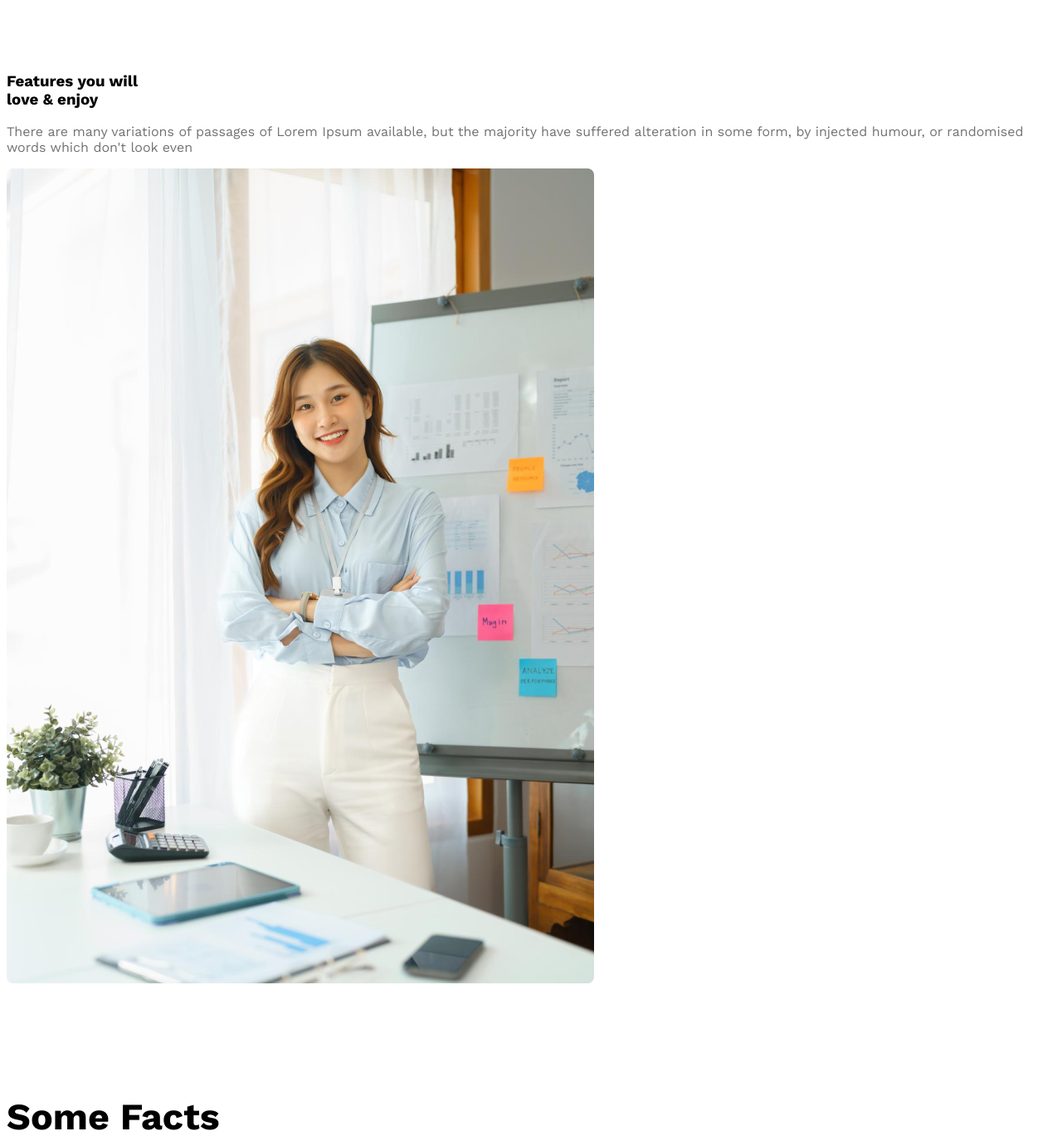
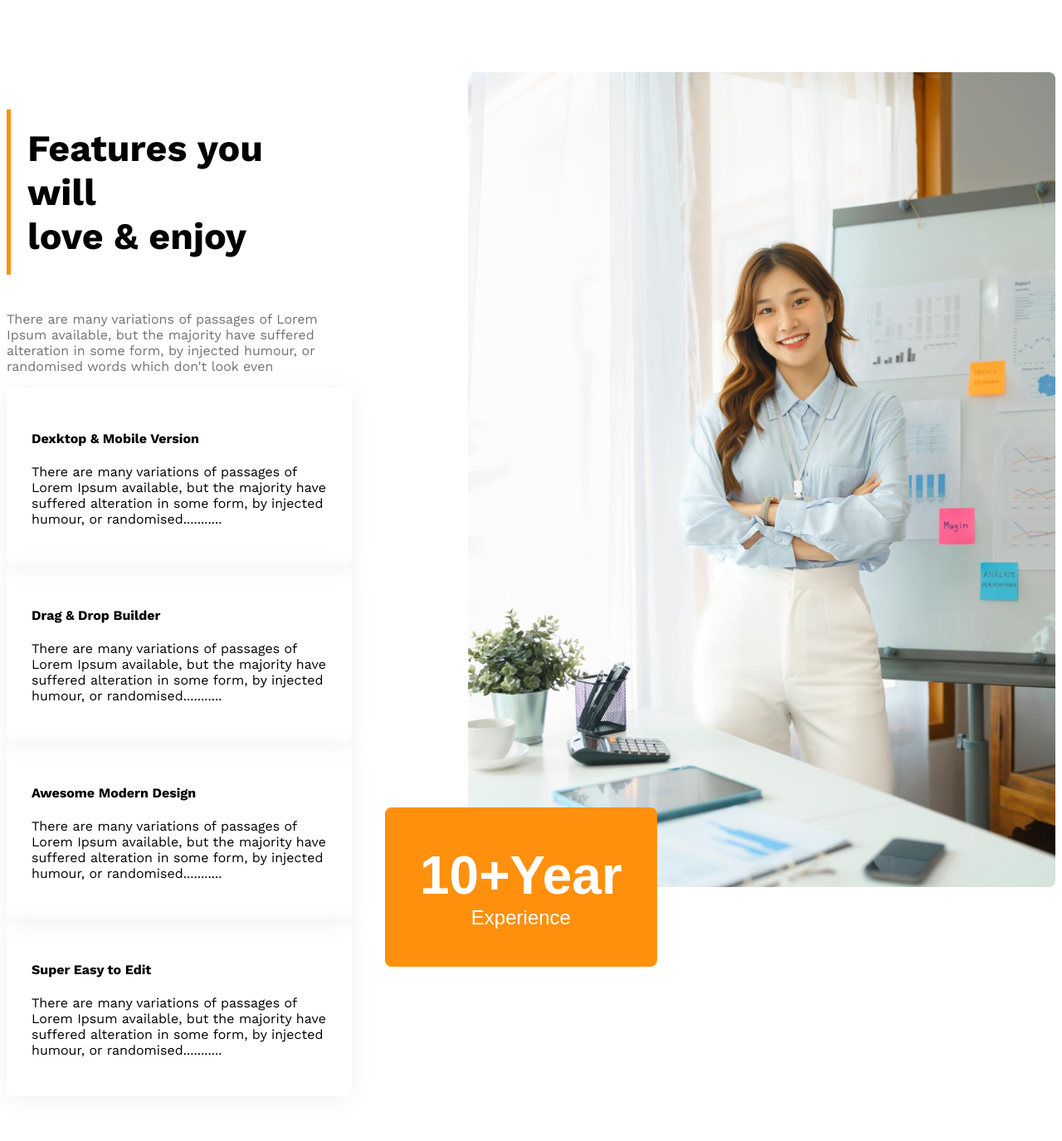
Before and after one commit to ropukdeb/g3-architects-repo, a plain HTML site: page index.html in a window 1280 px wide. Shown: the part 1820-3195 px from the top of the page at 83% size. Drawn offline with nearby package versions, Linux system fonts and the light colour scheme; a web font is replaced by a local one.

Commit message:
module 10-8 complete

```diff
--- a/index.html
+++ b/index.html
@@ -52,10 +52,35 @@
         <!-- features section start -->
          <section class="features">
             <div>
-                <h3 class="features">Features you will <br>love & enjoy</h3>
-                <p class="text-light-gray">There are many variations of passages of Lorem Ipsum available, but the majority have suffered alteration in some form, by injected humour, or randomised words which don't look even</p>
+                <div>
+                    <h3 id="feature-section-titl" class="section-title">Features you will <br> love & enjoy</h3>
+                    <p class="text-light-gray">There are many variations of passages of Lorem Ipsum available, but the majority have suffered alteration in some form, by injected humour, or randomised words which don't look even</p>
+                </div>
+                <div class="feature-card">
+                    <h4 class="feature-title">Dexktop & Mobile Version</h4>
+                    <p class="tect-light-gray">There are many variations of passages of Lorem Ipsum available, but the majority have suffered alteration in some form, by injected humour, or randomised...........</p>
+                </div>
+                <div class="feature-card">
+                    <h4 class="feature-title">Drag & Drop Builder</h4>
+                    <p class="tect-light-gray">There are many variations of passages of Lorem Ipsum available, but the majority have suffered alteration in some form, by injected humour, or randomised...........</p>
+                </div>
+                <div class="feature-card">
+                    <h4 class="feature-title">Awesome Modern Design</h4>
+                    <p class="tect-light-gray">There are many variations of passages of Lorem Ipsum available, but the majority have suffered alteration in some form, by injected humour, or randomised...........</p>
+                </div>
+                <div class="feature-card">
+                    <h4 class="feature-title">Super Easy to Edit</h4>
+                    <p class="tect-light-gray">There are many variations of passages of Lorem Ipsum available, but the majority have suffered alteration in some form, by injected humour, or randomised...........</p>
+                </div>
             </div>
-            <img src="images/architect.png" alt="">
+            <div>
+                <img src="images/architect.png" alt="">
+            <button id="experience-badge" class="btn-primary">
+                <span id="experience-year"> 10+Year</span><br>
+                <span>Experience</span>
+
+            </button>
+            </div>
          </section>
 
         <!-- some fact-->
--- a/style.css
+++ b/style.css
@@ -118,9 +118,46 @@ main > section{margin-top: 130px;}
 
 /* features section related styles */
 
-#feature-section-titl {
-  border-left: 5px solid #ff900e ;
+#feature-section-titl{
+  border-left: 5px solid #FF900E;
+  padding: 20px ;
 }
+.features-title{
+  font-size: 2.8rem;
+  font-weight: 700;
+
+}
+.features{
+  display: flex;
+  gap: 140px;
+}
+
+.feature-card{
+  padding: 30px;
+  border-radius: 8px;
+  box-shadow: 0 4px 30px 0 rgba(0,0,0,0.06);
+}
+.fact-card .features-title {
+  font-size: 600;
+  font-size: 1.25rem;
+  margin-bottom: 20px;
+}
+
+#experience-badge{
+  padding: 45px 42px;
+  font-weight:500 ;
+  margin-left: -100px;
+  margin-top: -100px;
+}
+#experience-year{
+  font-size: 4rem;
+  font-weight: 700;
+}
+.featured-architec{
+  width: 100%;
+}
+
+
 
 
 /* some fact card styles */
@@ -176,7 +213,8 @@ main > section{margin-top: 130px;}
  @media screen and (max-width:576px) {
     .navbar,
     .nav-links,
-    .team
+    .team,
+    .features
     {
         flex-direction: column;
 
@@ -203,18 +241,23 @@ main > section{margin-top: 130px;}
       gap: 24px;
       justify-items: center;
     }
+    #experience-badge{
+      margin-top: 20px;
+      margin-left: 20px;
+    }
  }
 
  @media screen and (min-width:576px) and (max-width:992px) {
-  .team {
+  .team,
+   {
     flex-direction: column;
   }
   .our-features{
     margin: 50px auto;
   }
   .sponsor-companis, .fact-container {
-    grid-template-columns: repeat(3,1fr);
+    grid-template-columns: repeat(2,1fr);
     gap: 20px;
     justify-items: center;
-  }
+
  }
```
